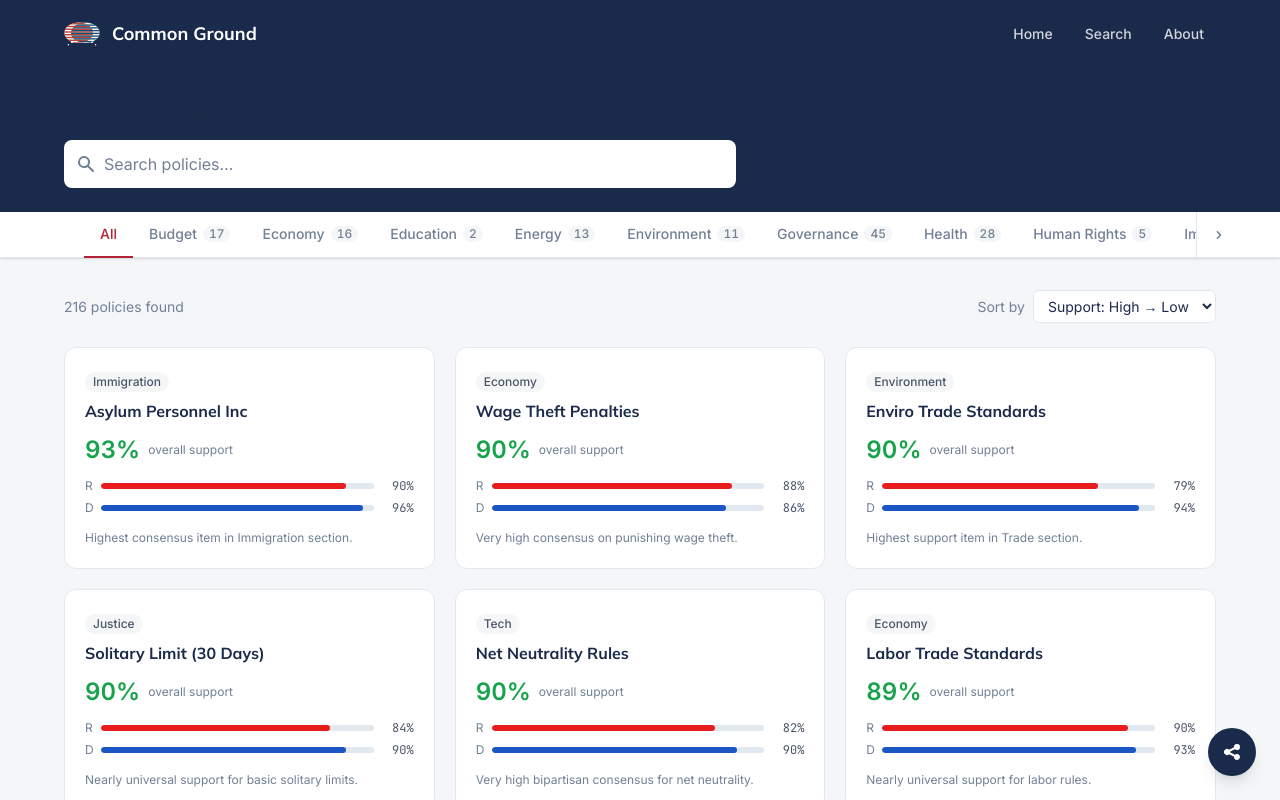
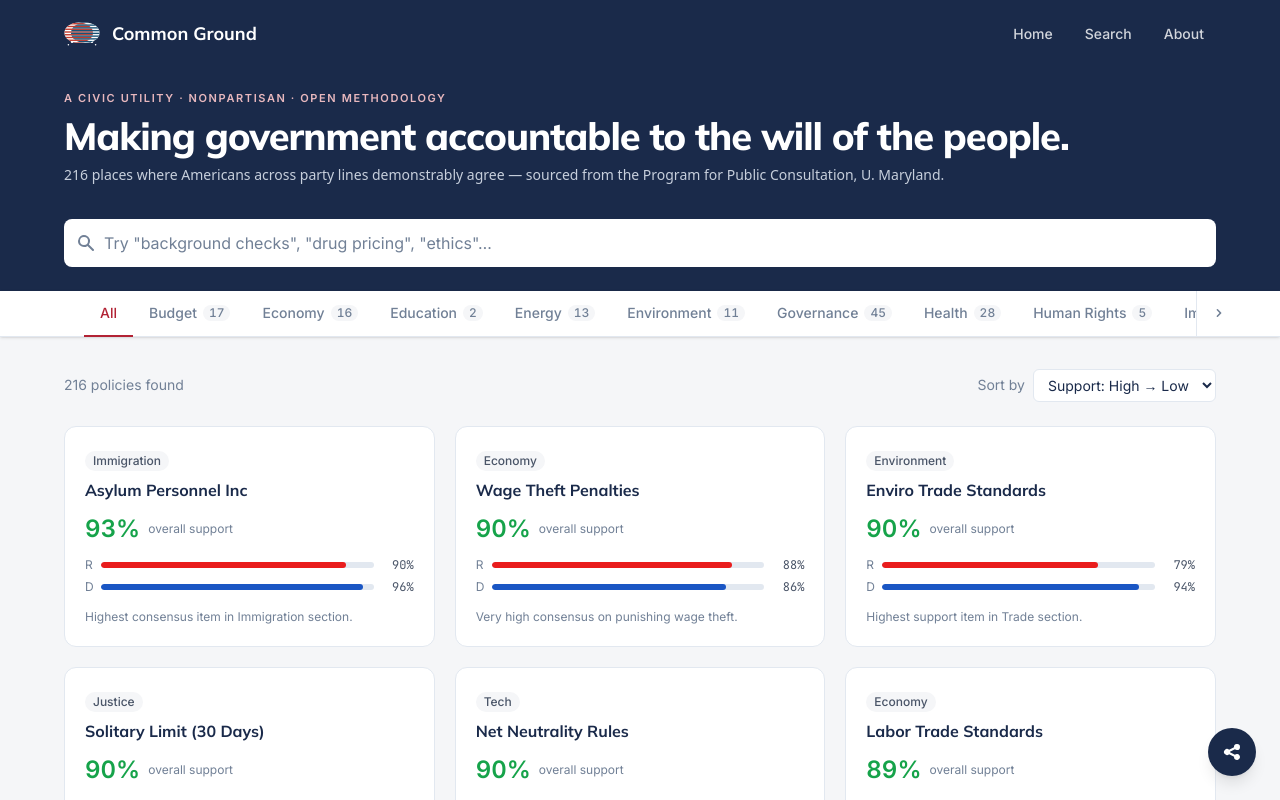
Before and after one commit to common-ground-us/website, a Next.js app: page /search in a window 1280 px wide. Shown: the top 800 px of the page. Built offline with nearby package versions, Linux system fonts and the light colour scheme.

Commit message:
Add hero section to search page per dev-handoff design

```diff
--- a/src/app/globals.css
+++ b/src/app/globals.css
@@ -37,6 +37,7 @@
 }
 
 /* ─── Base Styles ─── */
+@layer base {
   body {
     background-color: var(--color-background);
     color: var(--color-text-primary);
@@ -50,6 +51,7 @@ h1, h2, h3, h4, h5, h6 {
     font-family: var(--font-display);
     font-weight: 700;
     color: var(--color-navy);
+  }
 }
 
 /* Skip to content for accessibility */
--- a/src/app/search/page.tsx
+++ b/src/app/search/page.tsx
@@ -239,13 +239,25 @@ function SearchPageInner() {
     <div className="flex flex-col min-h-screen">
       <Header />
       <main id="main-content" className="flex-1">
+        {/* Hero */}
+        <section className="bg-[#1a2a4a] text-white py-4 sm:py-[22px]">
+          <div className="max-w-[1200px] mx-auto px-4 sm:px-6">
+            <p className="text-[10px] sm:text-[11px] uppercase tracking-[1.6px] font-semibold text-[#e8b8be]">
+              A civic utility · Nonpartisan · Open methodology
+            </p>
+            <h1 className="font-display text-[24px] sm:text-[38px] leading-[1.08] tracking-[-0.5px] sm:tracking-[-1px] font-extrabold mt-1.5 sm:mt-2 [text-wrap:balance] text-white">
+              Making government accountable to the will of the people.
+            </h1>
+            <p className="font-sans text-[13px] sm:text-[14px] leading-[1.45] text-[#c7cfdc] mt-1.5 sm:mt-2 [text-wrap:pretty]">
+              {allPolicies.length || 216}{" "}places where Americans across party lines demonstrably agree — sourced from the Program for Public Consultation, U.&nbsp;Maryland.
+            </p>
+          </div>
+        </section>
+
         {/* Search header */}
-        <section className="bg-[#1a2a4a] text-white py-5 sm:py-6">
+        <section className="bg-[#1a2a4a] text-white pt-2 pb-5 sm:pt-3 sm:pb-6">
           <div className="max-w-[1200px] mx-auto px-4 sm:px-6">
-            <h1 className="text-2xl sm:text-3xl font-display font-bold mb-3">
-              Policy Library
-            </h1>
-            <div className="relative max-w-2xl">
+            <div className="relative">
               <svg
                 xmlns="http://www.w3.org/2000/svg"
                 className="absolute left-3 top-1/2 -translate-y-1/2 w-5 h-5 text-[#718096]"
@@ -263,7 +275,7 @@ function SearchPageInner() {
                 type="search"
                 value={query}
                 onChange={(e) => setQuery(e.target.value)}
-                placeholder="Search policies…"
+                placeholder="Try &quot;background checks&quot;, &quot;drug pricing&quot;, &quot;ethics&quot;…"
                 aria-label="Search policies"
                 className="w-full pl-10 pr-4 py-3 rounded-lg bg-white text-[#1a2a4a] placeholder-[#718096] text-base focus:outline-none focus:ring-2 focus:ring-[#b22234]"
               />
```
Lines whose indentation alone changed are shown as unchanged.
